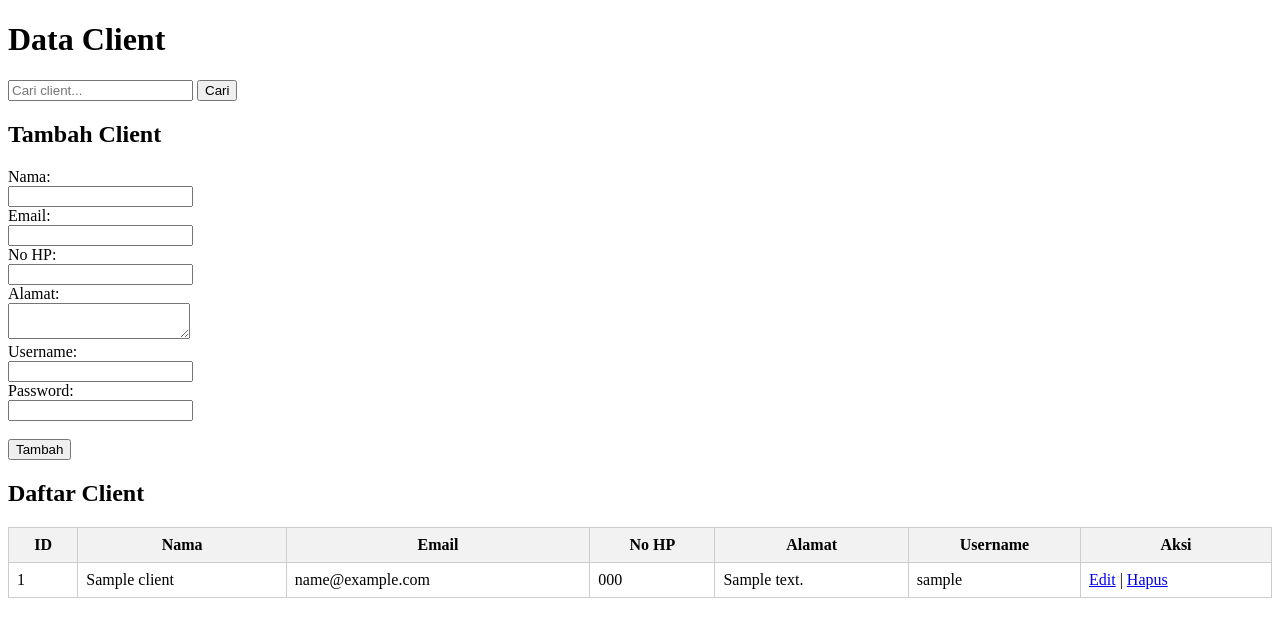
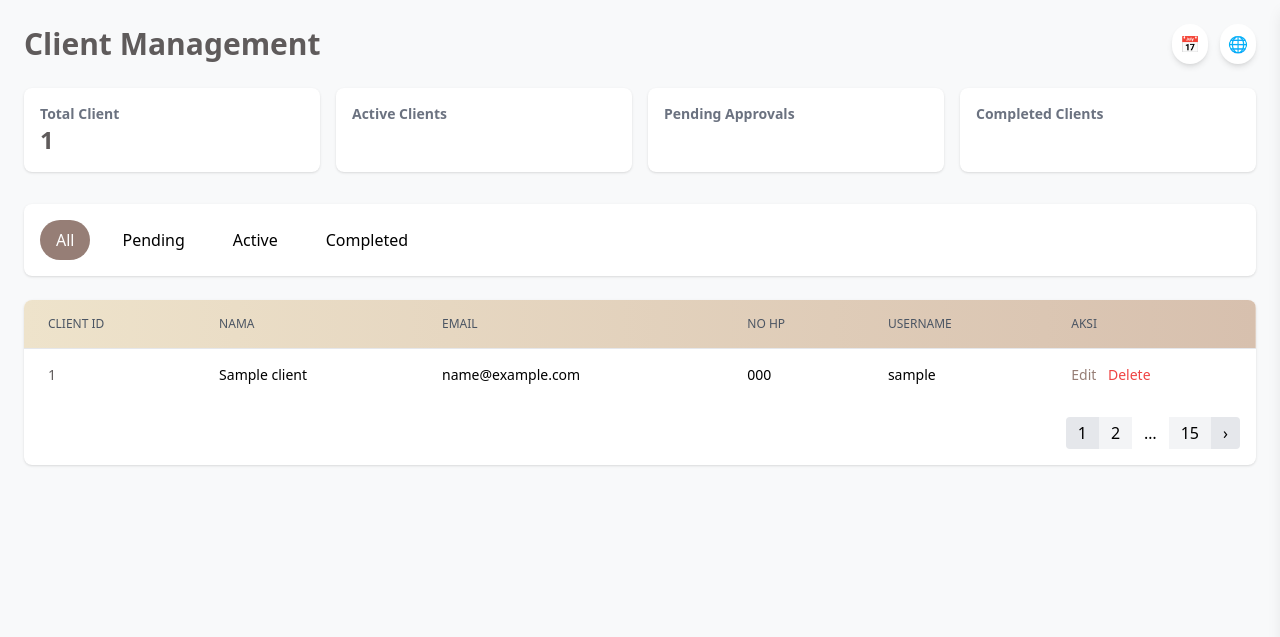
Before and after one commit to AmelyaSofia/project-web, a PHP site: page /index.php?modul=client&fitur=list in a window 1280 px wide. Shown: the top 637 px of the page. Run offline with PHP 8.4, Linux system fonts and the light colour scheme; the visitor is signed in with stand-in values (Sample User, id 1); tables that the repository leaves empty or names only in its code hold one stand-in row (values such as "Sample post"); some libraries are stand-ins or nearby versions.

Commit message:
ayo turu sesok maneh

```diff
--- a/view/clientList.php
+++ b/view/clientList.php
@@ -1,124 +1,125 @@
 <!DOCTYPE html>
 <html lang="en">
 <head>
-    <meta charset="UTF-8">
-    <title>Manajemen Client</title>
-    <style>
-        table, th, td {
-            border: 1px solid #ccc;
-            border-collapse: collapse;
-            padding: 8px;
-        }
-        table {
-            width: 100%;
-        }
-        th {
-            background-color: #f2f2f2;
-        }
-        .form-container, .search-container {
-            margin: 20px 0;
-        }
-    </style>
+  <meta charset="UTF-8" />
+  <meta name="viewport" content="width=device-width, initial-scale=1" />
+  <title>Client</title>
+  <script src="https://cdn.tailwindcss.com"></script>
 </head>
-<body>
-    <h1>Data Client</h1>
+<body class="bg-[#f8f9fa] flex">
 
-    <?php if (isset($_GET['message'])): ?>
-        <p style="color: green;"><?php echo htmlspecialchars($_GET['message']); ?></p>
-    <?php endif; ?>
 
-    <div class="search-container">
-        <form method="GET" action="index.php">
-            <input type="hidden" name="fitur" value="client">
-            <input type="text" name="search" placeholder="Cari client..." value="<?php echo $_GET['search'] ?? ''; ?>">
-            <button type="submit">Cari</button>
-        </form>
+  <div class="flex-1 p-6">
+    <!-- Header + Stats -->
+    <div class="flex items-center justify-between mb-6">
+      <h1 class="text-3xl font-bold text-[#5F5B5B]">Client Management</h1>
+      <div>
+        <button class="bg-white p-2 rounded-full shadow-md hover:bg-gray-100 mr-2">
+          <!-- Toggle layout icon -->
+          📅
+        </button>
+        <button class="bg-white p-2 rounded-full shadow-md hover:bg-gray-100">🌐</button>
+      </div>
+    </div>
+    <div class="grid grid-cols-4 gap-4 mb-8">
+      <div class="bg-white rounded-lg shadow p-4">
+        <div class="font-semibold text-sm text-gray-500">Total Client</div>
+        <div class="text-2xl font-bold text-[#5F5B5B]"><?php echo count($clients); ?></div>
+      </div>
+      <div class="bg-white rounded-lg shadow p-4">
+        <div class="font-semibold text-sm text-gray-500">Active Clients</div>
+        <div class="text-2xl font-bold text-[#5F5B5B]">
+          <?php /* hitung status Active */ ?>
+        </div>
+      </div>
+      <div class="bg-white rounded-lg shadow p-4">
+        <div class="font-semibold text-sm text-gray-500">Pending Approvals</div>
+        <div class="text-2xl font-bold text-[#5F5B5B]">
+          <?php /* hitung pending */ ?>
+        </div>
+      </div>
+      <div class="bg-white rounded-lg shadow p-4">
+        <div class="font-semibold text-sm text-gray-500">Completed Clients</div>
+        <div class="text-2xl font-bold text-[#5F5B5B]">
+          <?php /* selesai */ ?>
+        </div>
+      </div>
     </div>
 
-    <div class="form-container">
-        <?php if (isset($_GET['fitur']) && $_GET['fitur'] == 'update' && isset($client)): ?>
-            <h2>Update Client</h2>
-            <form method="POST" action="index.php?modul=client&fitur=update&id_client=<?php echo $client['id_client']; ?>">
-                <label>Nama:</label><br>
-                <input type="text" name="nama_client" value="<?php echo htmlspecialchars($client['nama_client']); ?>" required><br>
-
-                <label>Email:</label><br>
-                <input type="email" name="email" value="<?php echo htmlspecialchars($client['email']); ?>" required><br>
-
-                <label>No HP:</label><br>
-                <input type="text" name="no_hp" value="<?php echo htmlspecialchars($client['no_hp']); ?>" required><br>
-
-                <label>Alamat:</label><br>
-                <textarea name="alamat" required><?php echo htmlspecialchars($client['alamat']); ?></textarea><br>
-
-                <label>Username:</label><br>
-                <input type="text" name="username" value="<?php echo htmlspecialchars($client['username']); ?>" required><br>
-
-                <label>Password:</label><br>
-                <input type="text" name="password" value="<?php echo htmlspecialchars($client['password']); ?>" required><br><br>
-
-                <button type="submit">Update</button>
-                <a href="index.php?fitur=client">Batal</a>
-            </form>
-        <?php else: ?>
-            <h2>Tambah Client</h2>
-            <form method="POST" action="index.php?modul=client&fitur=tambah">
-                <label>Nama:</label><br>
-                <input type="text" name="nama_client" required><br>
-
-                <label>Email:</label><br>
-                <input type="email" name="email" required><br>
-
-                <label>No HP:</label><br>
-                <input type="text" name="no_hp" required><br>
-
-                <label>Alamat:</label><br>
-                <textarea name="alamat" required></textarea><br>
-
-                <label>Username:</label><br>
-                <input type="text" name="username" required><br>
-
-                <label>Password:</label><br>
-                <input type="text" name="password" required><br><br>
-
-                <button type="submit">Tambah</button>
-            </form>
-        <?php endif; ?>
+    <!-- Tabs filter -->
+    <div class="bg-white rounded-lg shadow p-4 mb-6">
+      <nav class="flex space-x-4">
+        <button class="px-4 py-2 bg-[#967E76] text-white rounded-full">All</button>
+        <button class="px-4 py-2">Pending</button>
+        <button class="px-4 py-2">Active</button>
+        <button class="px-4 py-2">Completed</button>
+      </nav>
     </div>
 
-    <h2>Daftar Client</h2>
-    <table>
-        <thead>
+    <!-- Tabel Bookings -->
+    <div class="bg-white shadow rounded-lg overflow-x-auto mb-6">
+      <table class="min-w-full divide-y divide-gray-200">
+        <thead class="bg-gradient-to-r from-[#EEE3CB] to-[#D7C0AE]">
           <tr>
-                <th>ID</th>
-                <th>Nama</th>
-                <th>Email</th>
-                <th>No HP</th>
-                <th>Alamat</th>
-                <th>Username</th>
-                <th>Aksi</th>
+            <th class="px-6 py-4 text-xs font-medium uppercase text-gray-600 text-left">Client ID</th>
+            <th class="px-6 py-4 text-xs font-medium uppercase text-gray-600 text-left">Nama</th>
+            <th class="px-6 py-4 text-xs font-medium uppercase text-gray-600 text-left">Email</th>
+            <th class="px-6 py-4 text-xs font-medium uppercase text-gray-600 text-left">No HP</th>
+            <th class="px-6 py-4 text-xs font-medium uppercase text-gray-600 text-left">Username</th>
+            <th class="px-6 py-4 text-xs font-medium uppercase text-gray-600 text-left">Aksi</th>
           </tr>
         </thead>
-        <tbody>
-            <?php if (!empty($clients)): ?>
-                <?php foreach ($clients as $c): ?>
-                    <tr>
-                        <td><?php echo $c['id_client']; ?></td>
-                        <td><?php echo htmlspecialchars($c['nama_client']); ?></td>
-                        <td><?php echo htmlspecialchars($c['email']); ?></td>
-                        <td><?php echo htmlspecialchars($c['no_hp']); ?></td>
-                        <td><?php echo htmlspecialchars($c['alamat']); ?></td>
-                        <td><?php echo htmlspecialchars($c['username']); ?></td>
-                        <td>
-                            <a href="index.php?modul=client&fitur=update&id_client=<?php echo $c['id_client']; ?>">Edit</a> |
-                            <a href="index.php?modul=client&fitur=hapus&id_client=<?php echo $c['id_client']; ?>" onclick="return confirm('Yakin ingin hapus client ini?')">Hapus</a>
+        <tbody class="divide-y divide-gray-200 bg-white">
+          <?php foreach ($clients as $i => $c): ?>
+          <tr class="hover:bg-[#EEE3CB]">
+            <td class="px-6 py-4 text-sm text-[#5F5B5B]"><?php echo $i+1; ?></td>
+            <td class="px-6 py-4 text-sm"><?php echo htmlspecialchars($c['nama_client']); ?></td>
+            <td class="px-6 py-4 text-sm"><?php echo htmlspecialchars($c['email']); ?></td>
+            <td class="px-6 py-4 text-sm"><?php echo htmlspecialchars($c['no_hp']); ?></td>
+            <td class="px-6 py-4 text-sm"><?php echo htmlspecialchars($c['username']); ?></td>
+            <td class="px-6 py-4 text-sm space-x-2">
+              <a href="index.php?modul=client&fitur=update&id_client=<?php echo $c['id_client']; ?>" class="text-[#967E76] hover:underline">Edit</a>
+              <a href="index.php?modul=client&fitur=hapus&id_client=<?php echo $c['id_client']; ?>" class="text-red-500 hover:underline" onclick="return confirm('Yakin?')">Delete</a>
             </td>
           </tr>
           <?php endforeach; ?>
-            <?php else: ?>
-                <tr><td colspan="7">Tidak ada data client.</td></tr>
-            <?php endif; ?>
         </tbody>
       </table>
+      <!-- Pagination -->
+      <div class="flex justify-end p-4">
+        <button class="px-3 py-1 rounded-l bg-gray-200">1</button><button class="px-3 py-1 bg-gray-100">2</button><span class="px-3 py-1">…</span><button class="px-3 py-1 bg-gray-100">15</button><button class="px-3 py-1 rounded-r bg-gray-200">›</button>
+      </div>
+    </div>
+
+    <!-- Slide-in Form Panel -->
+    <div id="panel" class="fixed inset-y-0 right-0 w-96 bg-white shadow-lg transform translate-x-full transition-transform">
+      <div class="p-6 flex justify-between items-center border-b">
+        <h2 class="text-xl font-semibold text-[#5F5B5B]"><?php echo (isset($client)?'Update':'Tambah'); ?> Client</h2>
+        <button onclick="togglePanel()">✕</button>
+      </div>
+      <div class="p-6 overflow-auto h-full">
+        <form method="POST" action="index.php?modul=client&fitur=<?php echo isset($client)?'update&id_client='.$client['id_client']:'tambah'; ?>" class="space-y-4">
+          <label>Nama</label><input type="text" name="nama_client" required class="border p-2 rounded w-full" value="<?php echo $client['nama_client']??'';?>">
+          <label>Email</label><input type="email" name="email" required class="border p-2 rounded w-full" value="<?php echo $client['email']??'';?>">
+          <label>No HP</label><input type="text" name="no_hp" required class="border p-2 rounded w-full" value="<?php echo $client['no_hp']??'';?>">
+          <label>Username</label><input type="text" name="username" required class="border p-2 rounded w-full" value="<?php echo $client['username']??'';?>">
+          <label>Alamat</label><textarea name="alamat" required class="border p-2 rounded w-full"><?php echo $client['alamat']??'';?></textarea>
+          <label>Password</label><input type="text" name="password" required class="border p-2 rounded w-full" value="<?php echo $client['password']??'';?>">
+          <button type="submit" class="mt-4 w-full bg-[#967E76] text-white py-2 rounded">Simpan</button>
+        </form>
+      </div>
+    </div>
+  </div>
+
+  <script>
+    const panel = document.getElementById('panel');
+    function togglePanel() {
+      panel.classList.toggle('translate-x-full');
+    }
+    // auto-open panel saat update
+    <?php if (isset($_GET['fitur']) && $_GET['fitur']=='update'): ?>
+      panel.classList.remove('translate-x-full');
+    <?php endif; ?>
+  </script>
 </body>
 </html>
```
Lines whose indentation alone changed are shown as unchanged.
